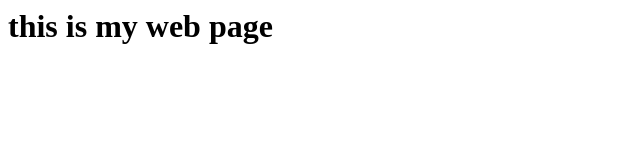
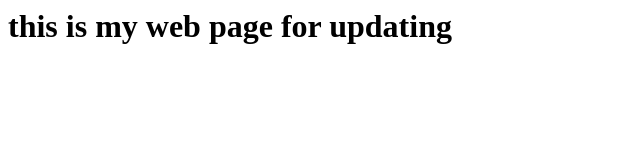
Before and after one commit to quietDragon1995/jump, a plain HTML site: page index.html in a window 1280 px wide. Shown: the whole page, without its empty margins (0-640 px from the left). Drawn offline with Linux system fonts and the light colour scheme.

Commit message:
Update index.html

```diff
--- a/index.html
+++ b/index.html
@@ -2,7 +2,7 @@
 
   <body>
     <h1>
-      this is my web page
+      this is my web page for updating
     </h1>
   </body>
 
```
